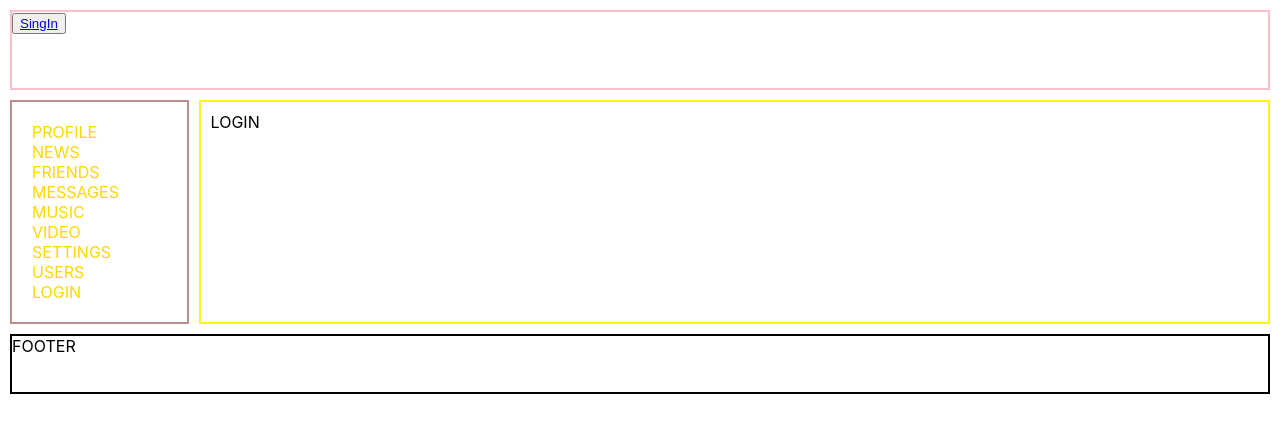
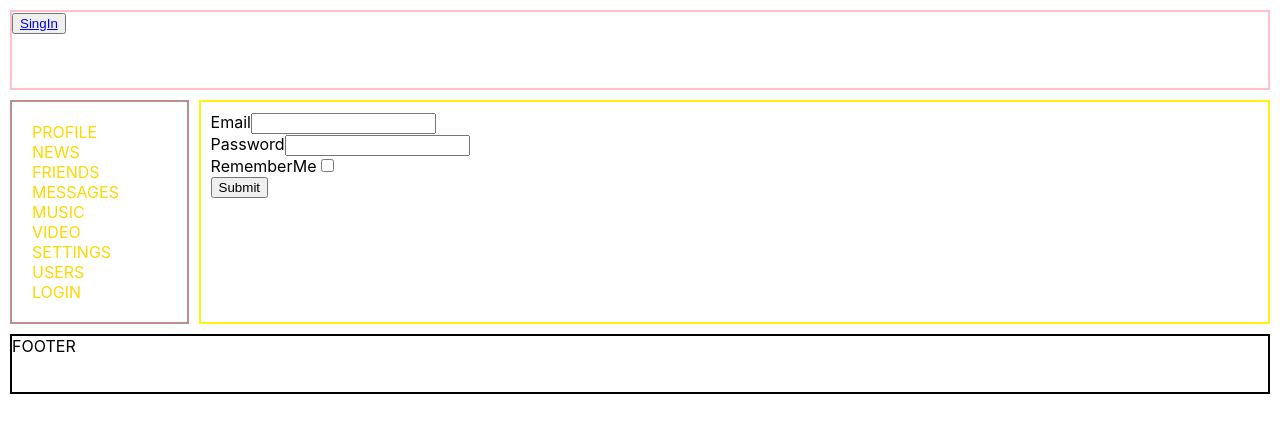
Before and after one commit to hrsk/samurai-way, a React (Create React App) app: page /login in a window 1280 px wide. Shown: the top 432 px of the page. Built offline with nearby package versions, Linux system fonts and the light colour scheme; no server answers.

Commit message:
redux-form login

```diff
--- a/src/components/content/Content.tsx
+++ b/src/components/content/Content.tsx
@@ -4,6 +4,7 @@ import { LoginContainer } from '../login/LoginContainer';
 import { ProfileContainer } from '../profile/ProfileContainer';
 import { UsersContainer } from '../users/UsersContainer';
 import style from "./Content.module.css";
+import { Login } from '../login/Login';
 
 export const Content = () => {
     return (
@@ -11,7 +12,7 @@ export const Content = () => {
             <Route exact path={'/profile/:userId?'} component={() => <ProfileContainer />} />
             <Route exact path={'/messages'} component={() => <DialogsContainer />} />
             <Route exact path={'/users'} component={() => <UsersContainer />} />
-            <Route exact path={'/login'} component={() => <LoginContainer />} />
+            <Route exact path={'/login'} component={() => <Login />} />
         </div>
     );
 }
--- a/src/components/login/Login.tsx
+++ b/src/components/login/Login.tsx
@@ -1,11 +1,6 @@
-import { ConnectedPropsType } from "./LoginContainer"
+import { LoginReduxForm } from "./LoginReduxForm"
 
-interface PropsType extends ConnectedPropsType { }
+export const Login = () => {
 
-export const Login = (props: PropsType) => {
-    return (
-        <div>
-            LOGIN
-        </div>
-    )
+    return <LoginReduxForm />
 }
--- a/src/components/login/LoginContainer.tsx
+++ b/src/components/login/LoginContainer.tsx
@@ -1,15 +1,19 @@
 import React from "react";
 import { ConnectedProps, connect } from "react-redux";
 import { AppStateType } from "../../store/redux-store";
-import { Login } from "./Login";
+import { LoginForm } from "./LoginForm";
 
-class LoginConnectedComponent extends React.Component<ConnectedPropsType, AppStateType> {
-    componentDidMount(): void {
+export class LoginConnectedComponent extends React.Component<ConnectedPropsType, AppStateType> {
+    // componentDidMount(): void {
 
+    // }
+
+    showResultValues = (values: any) => {
+        console.log(JSON.stringify(values, null, 2))
     }
 
     render(): React.ReactNode {
-        return <Login {...this.props} />
+        return <LoginForm {...this.props} onSubmit={(values) => this.showResultValues(values)} />
     }
 }
 
--- /dev/null
+++ b/src/components/login/LoginForm.tsx
@@ -0,0 +1,48 @@
+import { Field, InjectedFormProps, formValueSelector, reduxForm, submit } from "redux-form";
+import { ConnectedPropsType } from "./LoginContainer";
+// import { ConnectedPropsType } from "./LoginContainer";
+
+interface PropsType extends Partial<InjectedFormProps>, ConnectedPropsType {
+    onSubmit: (values: any) => void
+}
+
+// interface PropsType extends ConnectedPropsType {
+//     onSubmit: (values: any) => void
+// }
+
+export type valuesType = {
+    email: string
+    password: string
+    rememberMe: boolean
+}
+
+
+export const LoginForm = (props: PropsType) => {
+
+    const selector = formValueSelector('loginForm')
+
+    const { handleSubmit, onSubmit } = props
+
+    const { email, password, rememberMe }: valuesType = selector('email', 'password', 'rememberMe')
+
+    // // console.log(email, password, rememberMe)
+    const values = { email: email, password: password, rememberMe: rememberMe }
+
+    return (
+        <form onSubmit={handleSubmit}>
+            <div>
+                <label htmlFor="Email">Email</label>
+                <Field name="email" component="input" type="text" />
+            </div>
+            <div>
+                <label htmlFor="Password">Password</label>
+                <Field name="password" component="input" type="text" />
+            </div>
+            <div>
+                <label htmlFor="rememberMe">RememberMe</label>
+                <Field name="rememberMe" component="input" type="checkbox" />
+            </div>
+            <button type="submit">Submit</button>
+        </form>
+    );
+};
--- /dev/null
+++ b/src/components/login/LoginReduxForm.ts
@@ -0,0 +1,6 @@
+import { reduxForm } from "redux-form";
+import { LoginForm } from "./LoginForm";
+
+export const LoginReduxForm = reduxForm<any, any, any>({
+    form: 'loginForm',
+})(LoginForm)
--- a/src/store/redux-store.ts
+++ b/src/store/redux-store.ts
@@ -7,6 +7,7 @@ import { usersReducer } from "../components/reducers/usersReducer";
 import { appReducer } from "../components/reducers/appReducer";
 import { authReducer } from "../components/reducers/authReducer";
 import thunk from "redux-thunk";
+import { reducer as formReducer } from 'redux-form';
 
 const rootReducer = combineReducers({
     profilePage: profileReducer,
@@ -15,6 +16,7 @@ const rootReducer = combineReducers({
     usersPage: usersReducer,
     app: appReducer,
     auth: authReducer,
+    form: formReducer,
 })
 
 export const store = createStore(rootReducer, applyMiddleware(thunk))
```
